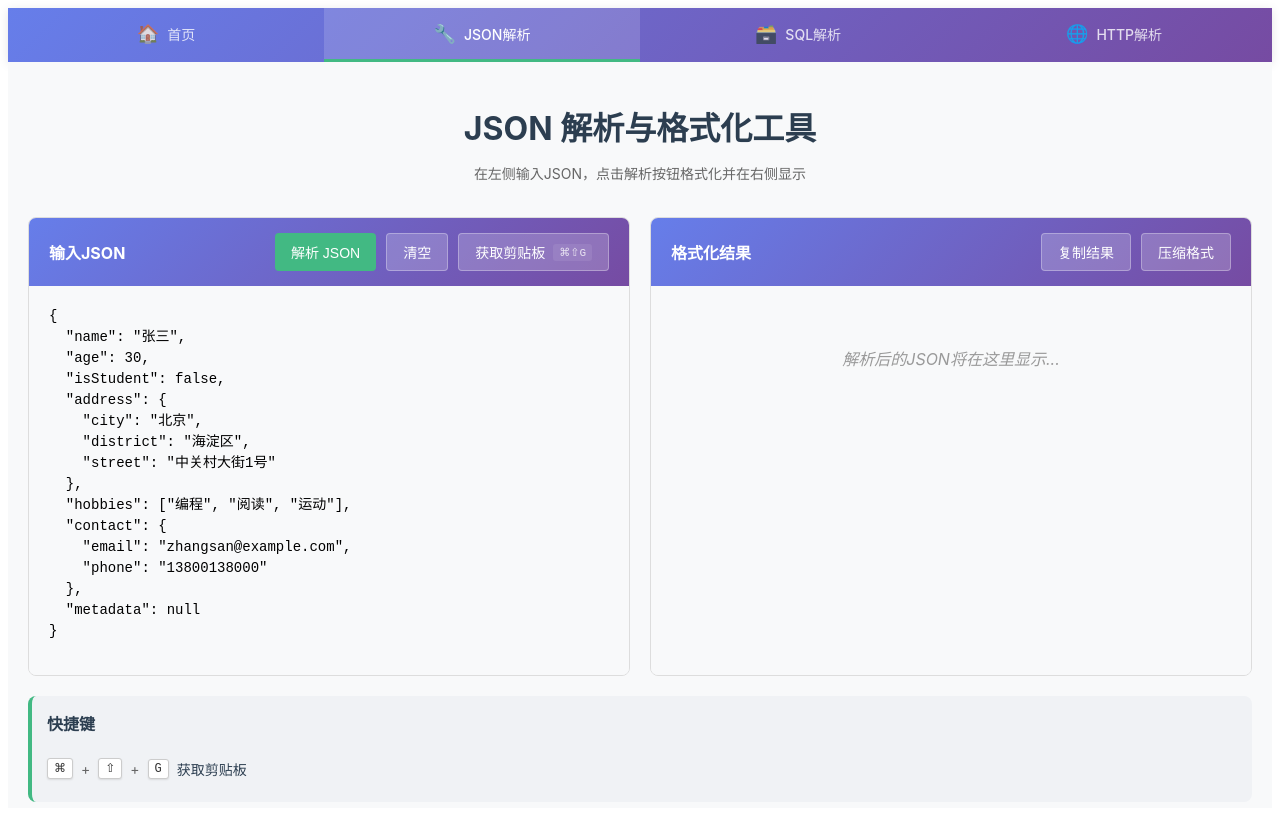
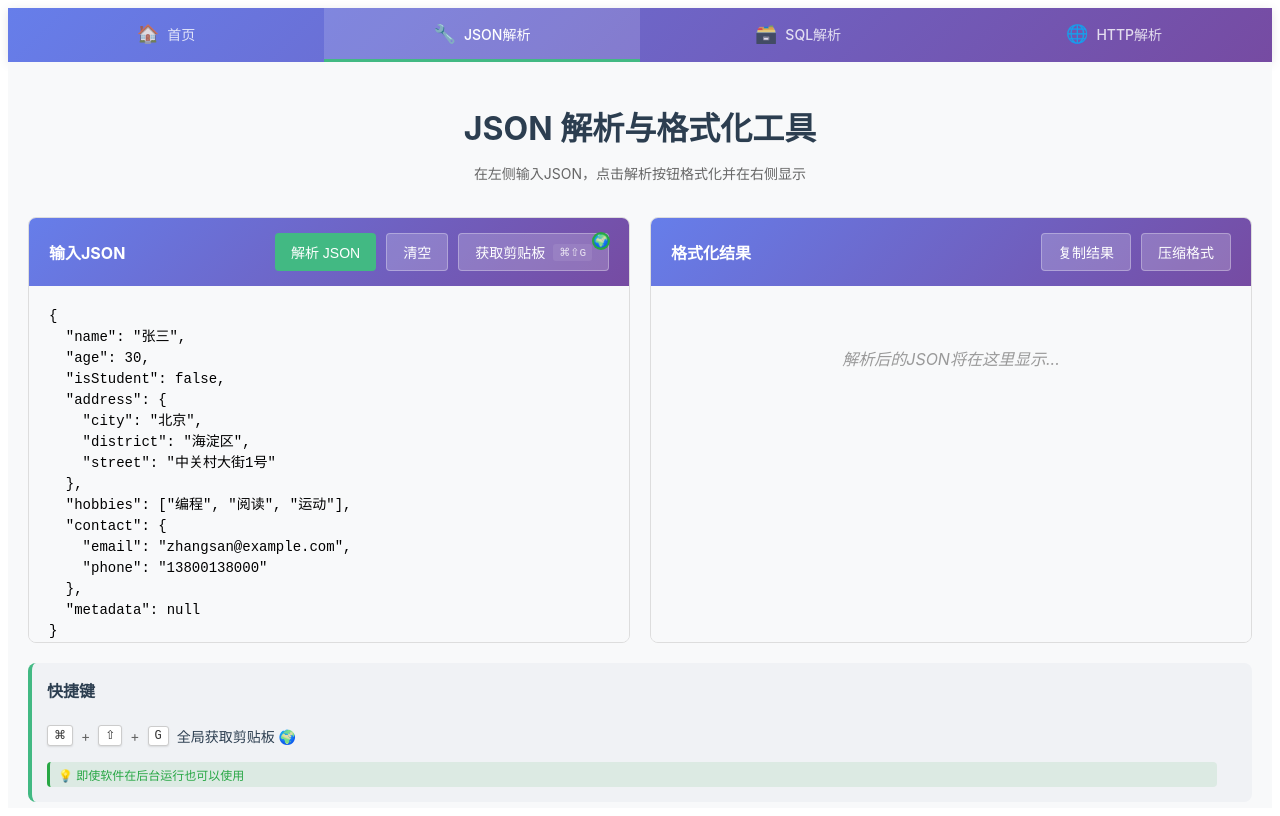
Before and after one commit to zhanghengwh15/json-skywalking, a Vue app: page /json-parser in a window 1280 px wide. Built offline with nearby package versions, Linux system fonts and the light colour scheme.

Commit message:
优化全局快捷键功能，增强剪贴板内容获取体验；更新JSON解析页面提示信息及样式，增加用户友好性。

```diff
--- a/src-tauri/tauri.conf.json
+++ b/src-tauri/tauri.conf.json
@@ -31,5 +31,6 @@
       "icons/icon.icns",
       "icons/icon.ico"
     ]
-  }
+  },
+  "plugins": {}
 }
--- a/src/views/JsonParser.vue
+++ b/src/views/JsonParser.vue
@@ -14,9 +14,10 @@
               {{ loading ? '解析中...' : '解析 JSON' }}
             </button>
             <button @click="clearInput" class="clear-btn">清空</button>
-            <button @click="getClipboardContent" class="clipboard-btn" :title="'获取剪贴板 (⌘⇧G)'">
+            <button @click="getClipboardContent" class="clipboard-btn" :title="'获取剪贴板 (全局快捷键: ⌘⇧G)'">
               获取剪贴板
               <span class="shortcut-hint">⌘⇧G</span>
+              <span class="global-indicator">🌍</span>
             </button>
           </div>
         </div>
@@ -77,7 +78,10 @@
         <h4>快捷键</h4>
         <div class="shortcut-item">
           <kbd>⌘</kbd> + <kbd>⇧</kbd> + <kbd>G</kbd>
-          <span>获取剪贴板</span>
+          <span>全局获取剪贴板 🌍</span>
+        </div>
+        <div class="shortcut-note">
+          💡 即使软件在后台运行也可以使用
         </div>
       </div>
     </div>
@@ -87,6 +91,7 @@
 <script setup lang="ts">
 import { ref, computed, onMounted, onActivated, onUnmounted } from 'vue'
 import { invoke } from '@tauri-apps/api/core'
+import { listen } from '@tauri-apps/api/event'
 
 // 响应式数据
 const inputJson = ref('')
@@ -142,7 +147,7 @@ const isValidJson = (str: string): boolean => {
   }
 }
 
-// 键盘事件处理器
+// 键盘事件处理器（本地快捷键作为备用）
 const handleKeydown = (event: KeyboardEvent) => {
   // 检测 Command+Shift+G (Mac) 或 Ctrl+Shift+G (Windows/Linux)
   const isMac = navigator.platform.toUpperCase().indexOf('MAC') >= 0
@@ -152,6 +157,32 @@ const handleKeydown = (event: KeyboardEvent) => {
     event.preventDefault()
     event.stopPropagation()
     getClipboardContent()
+  }
+}
+
+// 处理全局快捷键事件
+const setupGlobalShortcutListeners = async () => {
+  try {
+    // 监听全局快捷键触发的JSON格式剪贴板事件
+    await listen('global-clipboard-json', (event) => {
+      const clipboardText = event.payload as string
+      inputJson.value = clipboardText
+      showClipboardStatus('success', '🌍 全局快捷键检测到JSON格式，已自动填入')
+
+      // 自动解析JSON
+      setTimeout(() => {
+        parseJson()
+      }, 100)
+    })
+
+    // 监听全局快捷键触发的非JSON格式剪贴板事件
+    await listen('global-clipboard-not-json', (event) => {
+      showClipboardStatus('error', '🌍 全局快捷键: 剪贴板内容不是有效的JSON格式')
+    })
+
+    console.log('Global shortcut event listeners registered')
+  } catch (err) {
+    console.error('Failed to setup global shortcut listeners:', err)
   }
 }
 
@@ -168,7 +199,7 @@ const getClipboardContent = async () => {
     // 检查是否为有效JSON
     if (isValidJson(clipboardText)) {
       inputJson.value = clipboardText
-      showClipboardStatus('success', '检测到JSON格式，已自动填入 (快捷键生效)')
+      showClipboardStatus('success', '检测到JSON格式，已自动填入 (本地快捷键)')
       // 自动解析JSON
       setTimeout(() => {
         parseJson()
@@ -187,7 +218,7 @@ const showClipboardStatus = (type: 'success' | 'error' | 'info', message: string
   clipboardStatus.value = { type, message }
   setTimeout(() => {
     clipboardStatus.value = null
-  }, 3000)
+  }, 4000) // 增加到4秒，给用户更多时间看到全局快捷键提示
 }
 
 // 自动检查剪贴板（页面加载时）
@@ -327,8 +358,10 @@ const loadExample = () => {
 onMounted(() => {
   // 页面加载时自动检查剪贴板
   autoCheckClipboard()
-  // 添加键盘事件监听器
+  // 添加键盘事件监听器（本地快捷键作为备用）
   document.addEventListener('keydown', handleKeydown)
+  // 设置全局快捷键事件监听器
+  setupGlobalShortcutListeners()
 })
 
 // 组件激活时（用于keep-alive情况）
@@ -337,6 +370,8 @@ onActivated(() => {
   autoCheckClipboard()
   // 确保键盘事件监听器存在
   document.addEventListener('keydown', handleKeydown)
+  // 重新设置全局快捷键事件监听器
+  setupGlobalShortcutListeners()
 })
 
 // 组件卸载时移除事件监听器
@@ -461,6 +496,7 @@ setTimeout(() => {
   display: flex;
   align-items: center;
   gap: 8px;
+  position: relative;
 }
 
 .shortcut-hint {
@@ -470,6 +506,28 @@ setTimeout(() => {
   padding: 2px 6px;
   border-radius: 3px;
   font-family: monospace;
+}
+
+.global-indicator {
+  font-size: 12px;
+  position: absolute;
+  top: -2px;
+  right: -2px;
+  background: #28a745;
+  color: white;
+  border-radius: 50%;
+  width: 18px;
+  height: 18px;
+  display: flex;
+  align-items: center;
+  justify-content: center;
+  animation: pulse 2s infinite;
+}
+
+@keyframes pulse {
+  0% { transform: scale(1); }
+  50% { transform: scale(1.1); }
+  100% { transform: scale(1); }
 }
 
 .json-input {
@@ -529,7 +587,7 @@ setTimeout(() => {
   padding: 10px 20px;
   font-size: 14px;
   border-top: 1px solid #ddd;
-  animation: fadeInOut 3s ease-in-out;
+  animation: fadeInOut 4s ease-in-out;
 }
 
 .clipboard-status.success {
@@ -596,7 +654,7 @@ setTimeout(() => {
 }
 
 .keyboard-shortcuts {
-  min-width: 200px;
+  min-width: 220px;
 }
 
 .shortcut-item {
@@ -622,6 +680,16 @@ setTimeout(() => {
 .shortcut-item span {
   color: #2c3e50;
   font-weight: 500;
+}
+
+.shortcut-note {
+  font-size: 12px;
+  color: #28a745;
+  margin-top: 8px;
+  padding: 4px 8px;
+  background: rgba(40, 167, 69, 0.1);
+  border-radius: 4px;
+  border-left: 3px solid #28a745;
 }
 
 /* JSON语法高亮样式 */
@@ -677,5 +745,9 @@ setTimeout(() => {
   .shortcut-hint {
     display: none;
   }
+
+  .global-indicator {
+    display: none;
+  }
 }
 </style>
```
Also changed, not shown: 1 other file (tests, documents, lock files or other folders).
